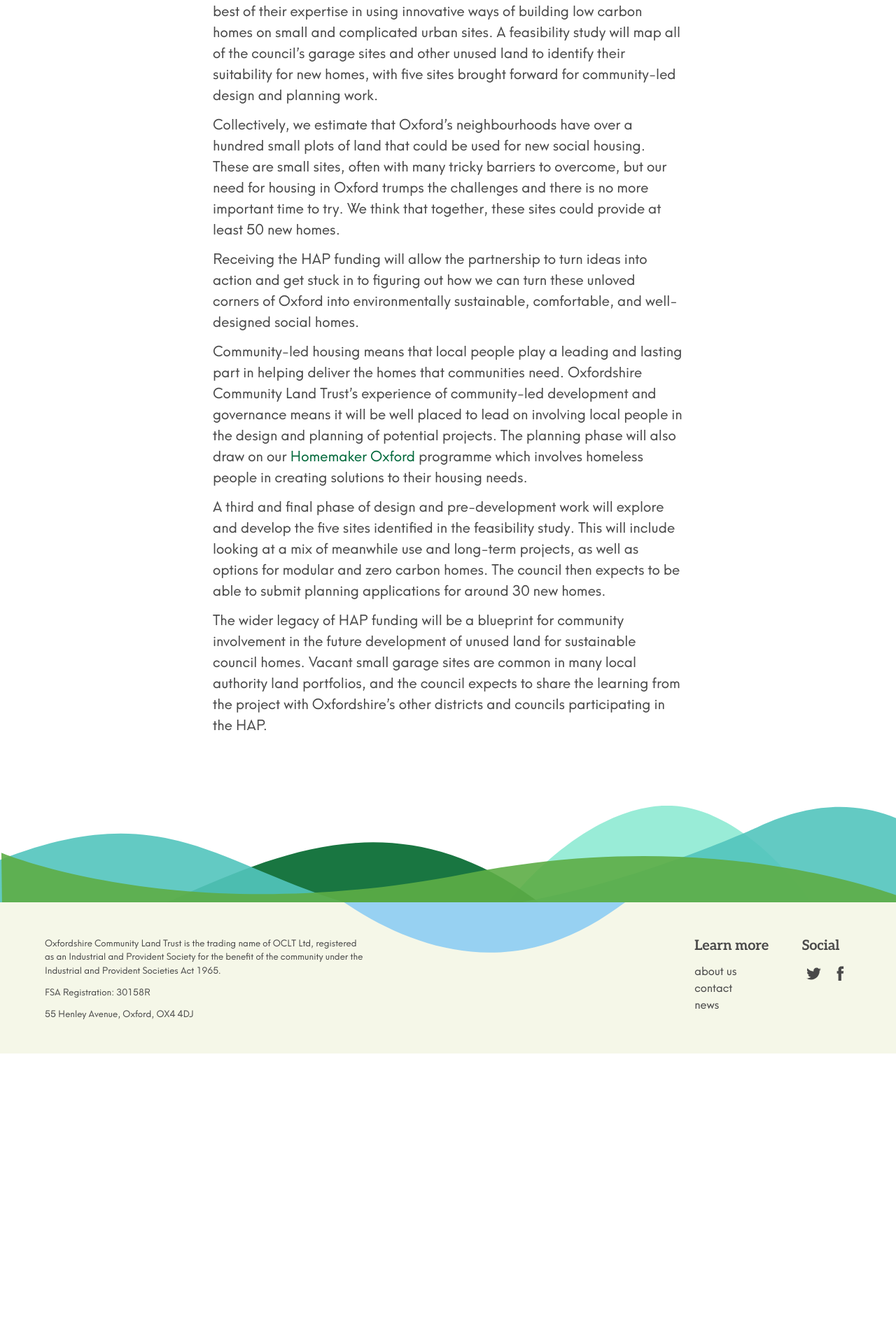
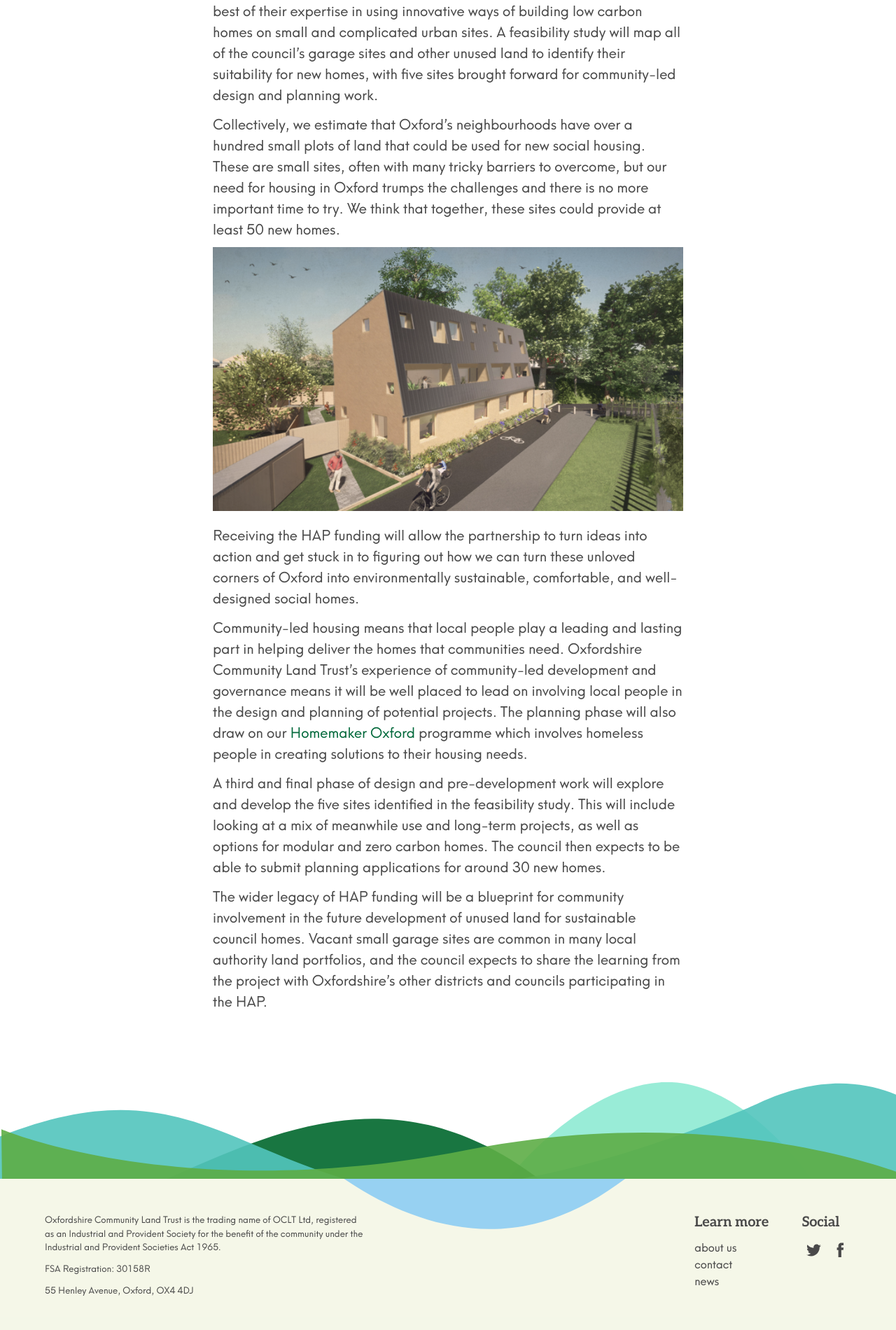
Before and after one commit to johnpuddephatt/oclt, a Jekyll site: the page built from _posts/2021-03-24-we-ve-won-funding-to-turn-unloved-plots-of-land-into-new-social-homes.md, in a window 1280 px wide. Shown: the part 1167-3067 px from the top of the page at 70% size. Built offline with Jekyll 4.4.1, drawn with Linux system fonts in a browser that asks for light colours; before the commit the page ends 2672 px from its top, so only the background shows below that.

Commit message:
Update from Forestry.io Oxfordshire CLT updated _posts/2021-03-24-we-ve-won-funding-to-turn-unloved-plots-of-land-into-new-social-homes.md

```diff
--- a/_posts/2021-03-24-we-ve-won-funding-to-turn-unloved-plots-of-land-into-new-social-homes.md
+++ b/_posts/2021-03-24-we-ve-won-funding-to-turn-unloved-plots-of-land-into-new-social-homes.md
@@ -17,6 +17,8 @@ For the first stage of the project Transition By Design will be bringing the bes
 
 Collectively, we estimate that Oxford’s neighbourhoods have over a hundred small plots of land that could be used for new social housing. These are small sites, often with many tricky barriers to overcome, but our need for housing in Oxford trumps the challenges and there is no more important time to try. We think that together, these sites could provide at least 50 new homes.
 
+![](/uploads/screen-shot-2021-03-17-at-15-58-10-768x431.png)
+
 Receiving the HAP funding will allow the partnership to turn ideas into action and get stuck in to figuring out how we can turn these unloved corners of Oxford into environmentally sustainable, comfortable, and well-designed social homes.
 
 Community-led housing means that local people play a leading and lasting part in helping deliver the homes that communities need. Oxfordshire Community Land Trust’s experience of community-led development and governance means it will be well placed to lead on involving local people in the design and planning of potential projects. The planning phase will also draw on our [Homemaker Oxford](https://transitionbydesign.org/projects/homemaker-oxford/) programme which involves homeless people in creating solutions to their housing needs.
```
